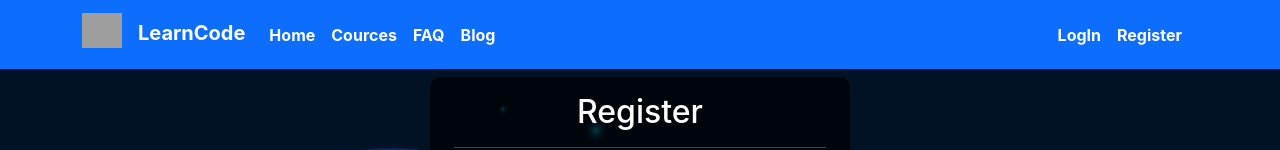
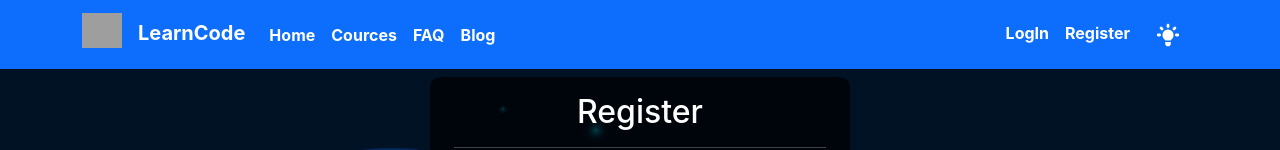
Before and after one commit to rabiul155/LearnCode-client, a React (Create React App) app: page /register in a window 1280 px wide. Shown: the top 150 px of the page. Built offline with nearby package versions, Linux system fonts and the light colour scheme; no server answers; grey boxes are pictures that could not be loaded.

Commit message:
dark light toggel profile added

```diff
--- a/src/component/Navbar/Navbar.js
+++ b/src/component/Navbar/Navbar.js
@@ -4,12 +4,15 @@ import { Link, useNavigate } from 'react-router-dom';
 import { AuthContext } from '../../context/UserContext';
 import logo from '../../images/logo.png'
 import './Navbar.css'
+import profile from '../../images/profile.png';
+import { FaMoon } from "react-icons/fa";
+import { HiLightBulb, HiOutlineMoon } from "react-icons/hi";
 
 const Navbar = () => {
 
     const navigate = useNavigate();
 
-    const { user, logOut } = useContext(AuthContext);
+    const { user, logOut, dark, setDark } = useContext(AuthContext);
 
     const handleLogOut = () => {
         logOut()
@@ -20,6 +23,13 @@ const Navbar = () => {
             .catch(e => {
                 console.error('log out error', e)
             })
+    }
+
+    const themeLight = () => {
+        setDark(false)
+    }
+    const themeDark = () => {
+        setDark(true)
     }
 
     return (
@@ -50,7 +60,19 @@ const Navbar = () => {
                         </ul>
                         <form className="d-flex pe-3" >
                             {
-                                user?.uid ? <Link onClick={handleLogOut} to='/register' className="nav-link text-white fw-bold" href="#">LogOut</Link>
+                                user?.uid ?
+                                    <>
+                                        <Link onClick={handleLogOut} to='/register' className="nav-link text-white fw-bold me-4" href="#">LogOut</Link>
+                                        {
+                                            user?.photoURL ?
+                                                <img className=' pb-1 rounded rounded-circle' data-toggle="tooltip" data-placement="top" title={user?.displayName
+                                                } src={user.photoURL} style={{ width: "30px" }} alt="" />
+                                                :
+                                                <img className='pb-1 rounded rounded-circle' data-toggle="tooltip" data-placement="top" title={user?.displayName
+                                                } src={profile} style={{ width: "30px" }} alt="" />
+                                        }
+                                    </>
+
                                     :
                                     <>
                                         <Link to='/login' className="nav-link me-3 text-white fw-bold" href="#">LogIn</Link>
@@ -58,6 +80,15 @@ const Navbar = () => {
 
                                     </>
                             }
+
+                            <div className='ms-4'>
+                                {
+                                    dark ?
+                                        <HiLightBulb onClick={themeLight} className=' fs-3'></HiLightBulb>
+                                        :
+                                        <HiOutlineMoon onClick={themeDark} className=' fs-3'></HiOutlineMoon>
+                                }
+                            </div>
                         </form>
                     </div>
                 </div>
--- a/src/component/Premium/Premium.css
+++ b/src/component/Premium/Premium.css
@@ -1,9 +1,9 @@
 .premium {
 
-    height: 480px;
+    height: 520px;
     width: 380px;
+    border-radius: 10px;
 
-    border-radius: 10px;
 
 }
 
--- a/src/component/Register/Register.js
+++ b/src/component/Register/Register.js
@@ -11,7 +11,7 @@ const Register = () => {
 
     const navigate = useNavigate();
 
-    const { createUser, createUserGoogle, createUserFaceBook } = useContext(AuthContext);
+    const { createUser, createUserGoogle, createUserFaceBook, updateUserProfile } = useContext(AuthContext);
 
     const handleSubmit = (event) => {
         event.preventDefault();
@@ -24,6 +24,7 @@ const Register = () => {
         createUser(email, password)
             .then(result => {
                 toast.success('Accout created successfully!!!')
+                handleUpdateProfile(name, photoURL);
                 form.reset();
                 const user = result.user;
                 console.log(user);
@@ -59,6 +60,22 @@ const Register = () => {
             .catch(e => {
                 console.error('facebook sign in error', e)
             })
+    }
+
+    const handleUpdateProfile = (name, photoURL) => {
+        const profile = {
+            displayName: name,
+            photoURL: photoURL
+        }
+        console.log('function called', profile)
+        updateUserProfile(profile)
+            .then(() => {
+                console.log('successfully updated user');
+            })
+            .catch(error => {
+                console.error('update user error message', error)
+            })
+
     }
 
     return (
--- a/src/context/UserContext.js
+++ b/src/context/UserContext.js
@@ -1,6 +1,6 @@
 import React, { useEffect } from 'react';
 import { createContext } from 'react';
-import { getAuth, createUserWithEmailAndPassword, GoogleAuthProvider, signInWithPopup, signOut, signInWithEmailAndPassword, sendPasswordResetEmail, onAuthStateChanged, FacebookAuthProvider } from "firebase/auth";
+import { getAuth, createUserWithEmailAndPassword, GoogleAuthProvider, signInWithPopup, signOut, signInWithEmailAndPassword, sendPasswordResetEmail, onAuthStateChanged, FacebookAuthProvider, updateProfile } from "firebase/auth";
 import app from '../firebase/firebase.config';
 import { useState } from 'react';
 
@@ -18,6 +18,7 @@ const UserContext = ({ children }) => {
 
     const [loading, setLoading] = useState(true)
     const [user, setUser] = useState("null")
+    const [dark, setDark] = useState(true)
 
     //  user created with email and password
     const createUser = (email, password) => {
@@ -55,6 +56,10 @@ const UserContext = ({ children }) => {
         return sendPasswordResetEmail(auth, email)
     }
 
+    const updateUserProfile = (profile) => {
+        return updateProfile(auth.currentUser, profile)
+    }
+
     useEffect(() => {
         const unsubscribe = onAuthStateChanged(auth, currentUser => {
             setUser(currentUser);
@@ -71,7 +76,7 @@ const UserContext = ({ children }) => {
 
 
 
-    const propsInfo = { user, loading, createUser, createUserGoogle, createUserFaceBook, logOut, logIn, resetPassword };
+    const propsInfo = { dark, setDark, user, loading, createUser, createUserGoogle, createUserFaceBook, logOut, logIn, resetPassword, updateUserProfile };
     return (
         <AuthContext.Provider value={propsInfo}>
             {children}
```
Also changed, not shown: src/images/profile.png (added).
